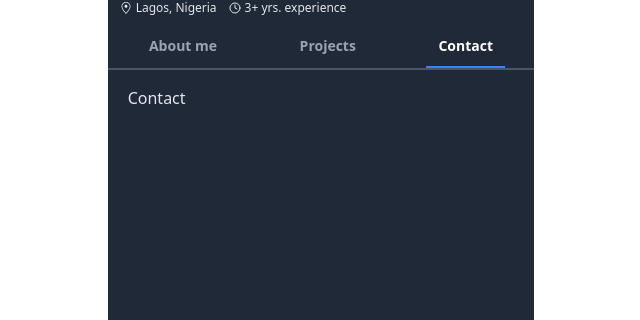
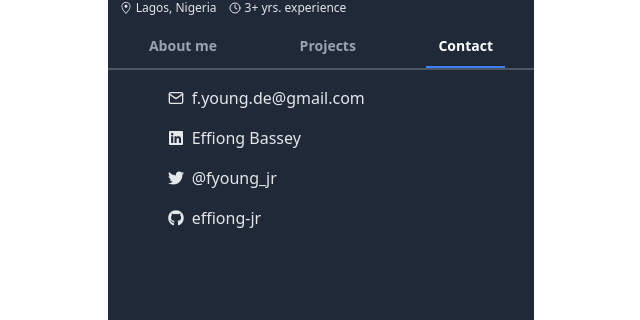
Before and after one commit to effiong-jr/portfolio, a Next.js app: page /contact in a window 1280 px wide. Shown: the part 244-564 px from the top of the page, without its empty margins (319-959 px from the left). Built offline with nearby package versions, Linux system fonts and the light colour scheme.

Commit message:
Added contact details to the contact page

```diff
--- a/pages/contact.jsx
+++ b/pages/contact.jsx
@@ -1,7 +1,53 @@
+import { FiMail } from 'react-icons/fi'
+import { FaTwitter, FaLinkedin, FaGithub } from 'react-icons/fa'
+
 import Layout from '../components/Layout'
 
 const Contact = () => {
-  return <Layout>Contact</Layout>
+  return (
+    <Layout>
+      <div className="pl-10 w-max">
+        <div>
+          <a
+            href="mailto:f.young.de@gmail.com"
+            className="flex items-center hover:text-blue-500 transition duration-300"
+          >
+            {' '}
+            <FiMail /> <span className="ml-2">f.young.de@gmail.com</span>
+          </a>
+        </div>
+
+        <div>
+          <a
+            href="https://www.linkedin.com/in/effiong-bassey/"
+            className="flex items-center hover:text-blue-500 transition duration-300 mt-4"
+          >
+            {' '}
+            <FaLinkedin /> <span className="ml-2">Effiong Bassey</span>
+          </a>
+        </div>
+        <div>
+          <a
+            href="https://twitter.com/fyoung_jr"
+            className="flex items-center hover:text-blue-500 transition duration-300 mt-4"
+          >
+            {' '}
+            <FaTwitter /> <span className="ml-2">@fyoung_jr</span>
+          </a>
+        </div>
+
+        <div>
+          <a
+            href="https://github.com/effiong-jr"
+            className="flex items-center hover:text-blue-500 transition duration-300 mt-4"
+          >
+            {' '}
+            <FaGithub /> <span className="ml-2">effiong-jr</span>
+          </a>
+        </div>
+      </div>
+    </Layout>
+  )
 }
 
 export default Contact
```
